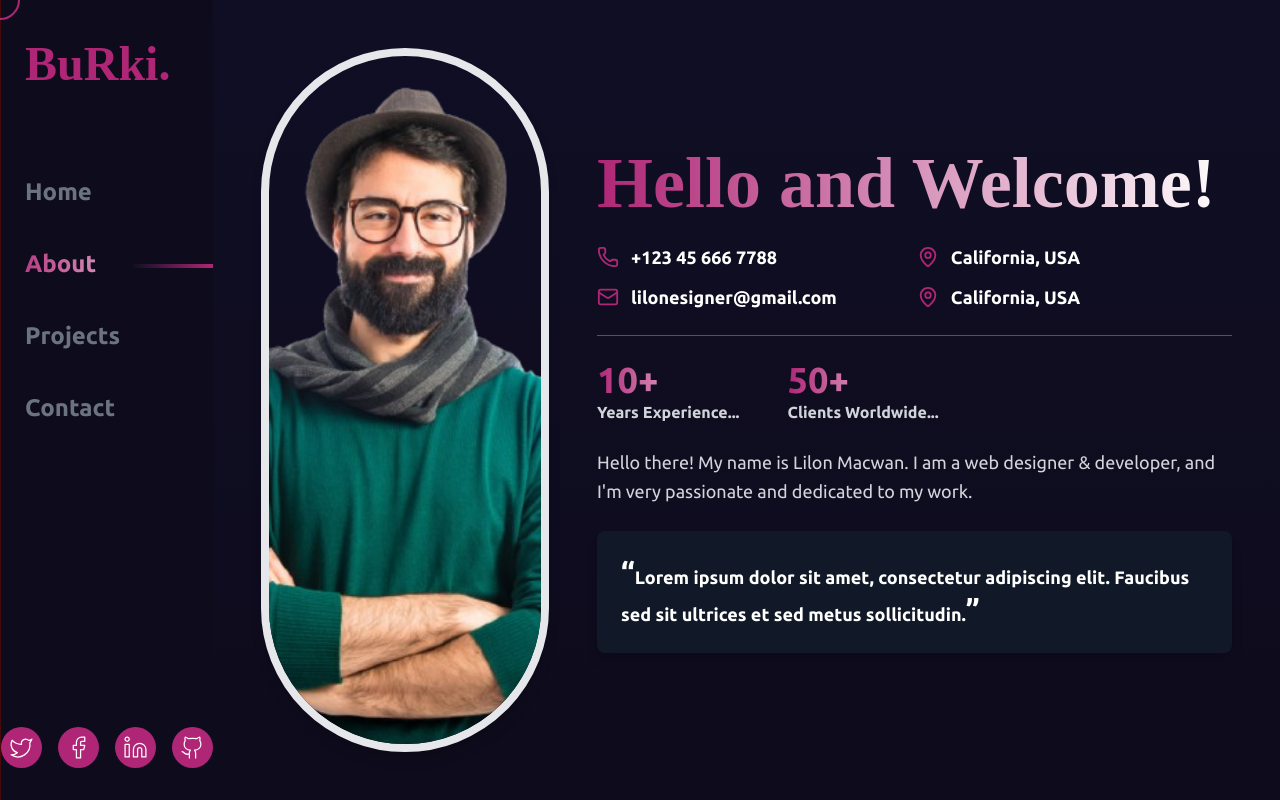
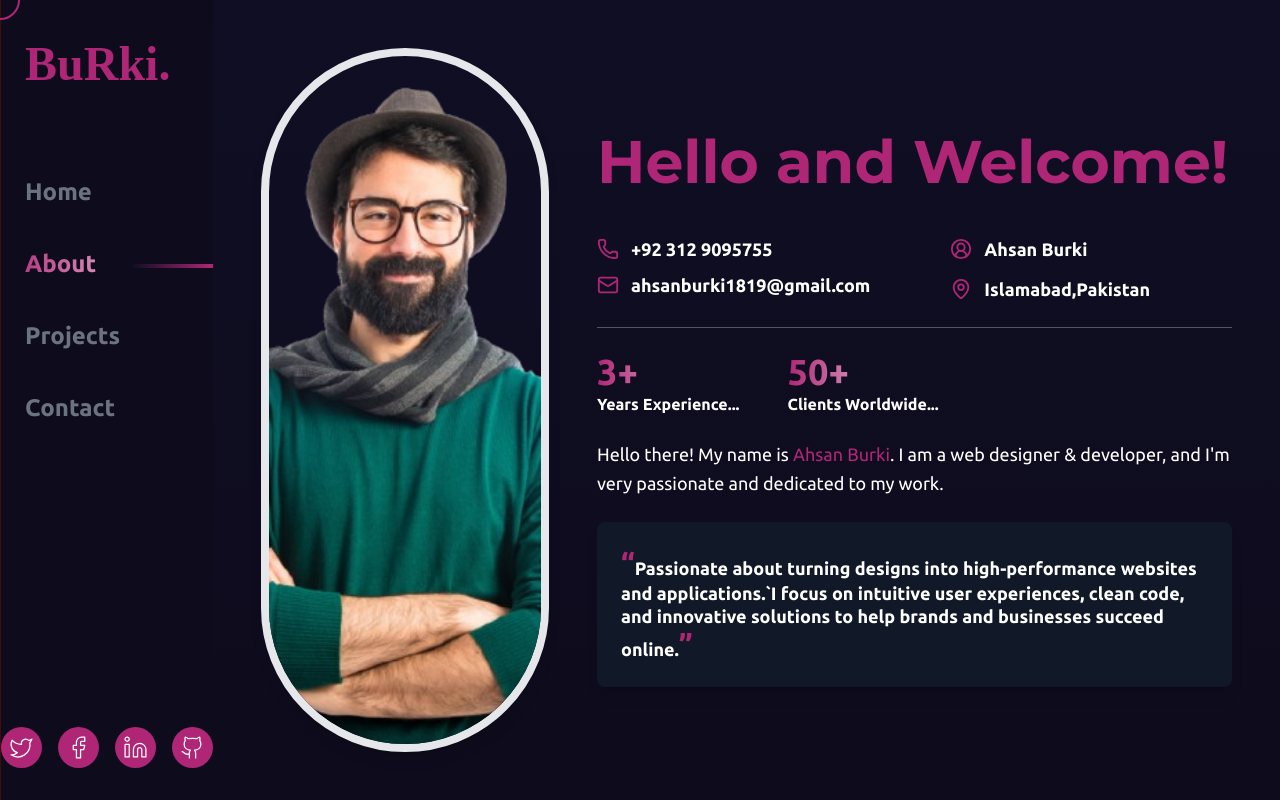
Before and after one commit to Ahsan-Burki2126/Ahsan-Burki, a React (Vite) app: page /about in a window 1280 px wide. Built offline with nearby package versions, Linux system fonts and the light colour scheme; a web font is replaced by a local one.

Commit message:
added about section

```diff
--- a/src/Pages/About.jsx
+++ b/src/Pages/About.jsx
@@ -1,42 +1,58 @@
-import { Mail, MapPin, Phone } from "lucide-react";
+import { Mail, MapPin, Phone, CircleUserRound } from "lucide-react";
+import React, { useEffect } from "react";
+
+import AOS from "aos";
+import "aos/dist/aos.css";
 import Profile from "../assets/Profile.png";
 const About = () => {
+  useEffect(() => {
+    AOS.init({
+      duration: 1000, // Animation duration
+      once: true, // Ensures animation runs once
+    });
+  }, []);
   return (
     <div className="bg-gradient-to-b w-full from-blue to-dark-blue p-12 text-white font-ubuntu flex justify-center">
       <div className="max-w-5xl flex flex-col md:flex-row items-center gap-12">
         {/* Profile Image */}
         <div className="relative w-72 lg:h-[100%] flex-shrink-0">
           <img
+            data-aos="fade-up"
+            data-aos-delay="1000"
             src={Profile}
             alt="Lilon Macwan"
             className="rounded-full w-full h-full object-cover border-8 border-purple-500 shadow-lg"
           />
         </div>
         {/* Left Section */}
-        <div className="flex-1 text-left">
-          <h1 className="text-4xl lg:text-7xl leading-relaxed bg-gradient-to-r from-purple to-white font-bold text-transparent bg-clip-text font-londrina">
+        <div
+          className="flex-1 text-left"
+          data-aos="fade-left"
+          data-aos-delay="1000"
+        >
+          <h1 className="text-6xl text-centeR lg:text-start lg:text-6xl lg:leading-relaxed  font-bold text-purple  font-montserrat">
             Hello and Welcome!
           </h1>
 
-          <div className="mt-6 flex flex-col lg:flex-row gap-3 lg:gap-20  text-lg">
-            <div className="flex flex-col gap-3">
+          <div className="mt-6 flex flex-col lg:flex-row gap-2 lg:gap-20  text-lg">
+            <div className="flex flex-col gap-2">
               <div className="flex  items-center gap-3 font-semibold">
                 <Phone className="text-purple" size={22} />
-                <span>+123 45 666 7788</span>
+                <span>+92 312 9095755</span>
               </div>
               <div className="flex items-center gap-3 font-semibold">
                 <Mail className="text-purple" size={22} />
-                <span>lilonesigner@gmail.com</span>
+                <span>ahsanburki1819@gmail.com</span>
               </div>
             </div>
             <div className="flex flex-col gap-3">
               <div className="flex items-center gap-3 font-semibold">
-                <MapPin className="text-purple" size={22} />
-                <span>California, USA</span>
+                <CircleUserRound className="text-purple" size={22} />
+                <span>Ahsan Burki</span>
               </div>
               <div className="flex items-center gap-3 font-semibold">
                 <MapPin className="text-purple" size={22} />
-                <span>California, USA</span>
+                <span>Islamabad,Pakistan</span>
               </div>
             </div>
           </div>
@@ -46,9 +62,9 @@ const About = () => {
           <div className="flex flex-col md:flex-row gap-6 md:gap-12">
             <div>
               <h3 className="text-4xl font-bold text-purple-400 bg-gradient-to-r from-purple to-white text-transparent bg-clip-text">
-                10+
+                3+
               </h3>
-              <p className="text-md text-gray-300 font-semibold">
+              <p className="text-md text-gray font-semibold">
                 Years Experience...
               </p>
             </div>
@@ -56,25 +72,26 @@ const About = () => {
               <h3 className="text-4xl font-bold text-purple-400 bg-gradient-to-r from-purple to-white text-transparent bg-clip-text">
                 50+
               </h3>
-              <p className="text-md text-gray-300 font-semibold">
+              <p className="text-md text-gray font-semibold">
                 Clients Worldwide...
               </p>
             </div>
           </div>
 
-          <p className="mt-6 text-lg text-gray-300 leading-relaxed">
+          <p className="mt-6 text-lg text-gray leading-relaxed">
             Hello there! My name is{" "}
-            <span className="text-purple-400">Lilon Macwan</span>. I am a web
+            <span className="text-purple">Ahsan Burki</span>. I am a web
             designer & developer, and I'm very passionate and dedicated to my
             work.
           </p>
 
-          <div className="bg-gray-900 p-6 rounded-lg mt-6 shadow-lg">
-            <p className="text-lg font-semibold text-white leading-relaxed">
-              <span className="text-3xl text-purple-400">“</span>Lorem ipsum
-              dolor sit amet, consectetur adipiscing elit. Faucibus sed sit
-              ultrices et sed metus sollicitudin.
-              <span className="text-3xl text-purple-400">”</span>
+          <div className="bg-gray-900 p-6 rounded-lg mt-6 shadow-lg ">
+            <p className="text-lg font-semibold text-white leading-tight">
+              <span className="text-3xl text-purple">“</span>Passionate about
+              turning designs into high-performance websites and applications.`I
+              focus on intuitive user experiences, clean code, and innovative
+              solutions to help brands and businesses succeed online.
+              <span className="text-3xl text-purple">”</span>
             </p>
           </div>
         </div>
--- a/src/Pages/Hero.jsx
+++ b/src/Pages/Hero.jsx
@@ -13,7 +13,7 @@ const Hero = () => {
   }, []);
 
   return (
-    <section className="relative w-screen h-screen flex flex-col-reverse lg:flex-row items-center justify-between bg-gradient-to-br from-blue to-dark-blue text-white px-6 md:px-12 lg:px-20 py-12 md:py-16 lg:py-24">
+    <section className="relative w-screen h-screen flex flex-col-reverse lg:flex-row items-center justify-between bg-gradient-to-br from-blue to-dark-blue text-white px-2 md:px-12 lg:px-20 py-12 md:py-16 lg:py-24">
       {/* Left Content */}
       <div
         className="text-center md:text-left flex-1"
@@ -22,21 +22,21 @@ const Hero = () => {
       >
         <h1 className="text-center md:text-center lg:text-left text-5xl md:text-6xl lg:text-8xl font-extrabold tracking-wide leading-tight font-ubuntu">
           MY NAME <br />
-          is <span className="text-purple font-londrina">AHSAN</span> <br />
-          <span className="text-purple font-londrina">BURKI...</span>
+          is <span className="text-purple font-montserrat">AHSAN</span> <br />
+          <span className="text-purple font-montserrat">BURKI...</span>
         </h1>
         <p className="text-xl md:text-2xl mt-4 font-medium">
           <span className="font-bold text-white">Web Designer</span> based in{" "}
-          <span className=" font-bold text-white">PAKISTAN</span>
+          <span className=" font-bold text-purple">PAKISTAN</span>
         </p>
         {/* Button - Responsive */}
         <div className="mt-6">
-          <button className="bg-gradient-to-r from-purple to-blue   hover:bg-purple text-white px-6 py-3 md:px-8 md:py-4 lg:px-10 lg:py-5 rounded-md text-sm md:text-lg lg:text-xl font-semibold transition duration-300 flex items-center gap-2 m-auto md:m-auto lg:m-0">
+          <button className="bg-gradient-to-r from-purple to-blue   hover:bg-purple text-white px-6 py-3 md:px-6 md:py-3 lg:px-8 lg:py-4 rounded-md text-sm md:text-lg lg:text-xl font-semibold transition duration-300 flex items-center gap-2 m-auto md:m-auto lg:m-0">
             Work with ME →
           </button>
         </div>
         {/* Contact Info */}
-        <div className="flex flex-col sm:flex-row sm:items-center justify-center md:justify-start gap-4 md:gap-6 mt-6 text-sm md:text-lg">
+        <div className="hidden md:flex lg:flex flex-col sm:flex-row sm:items-center justify-center md:justify-start gap-4 md:gap-6 mt-6 text-sm md:text-lg">
           <div className="flex items-center gap-2">
             <Phone className="text-purple" size={18} md:size={20} />
             <span>+92 312 9095755</span>
```
